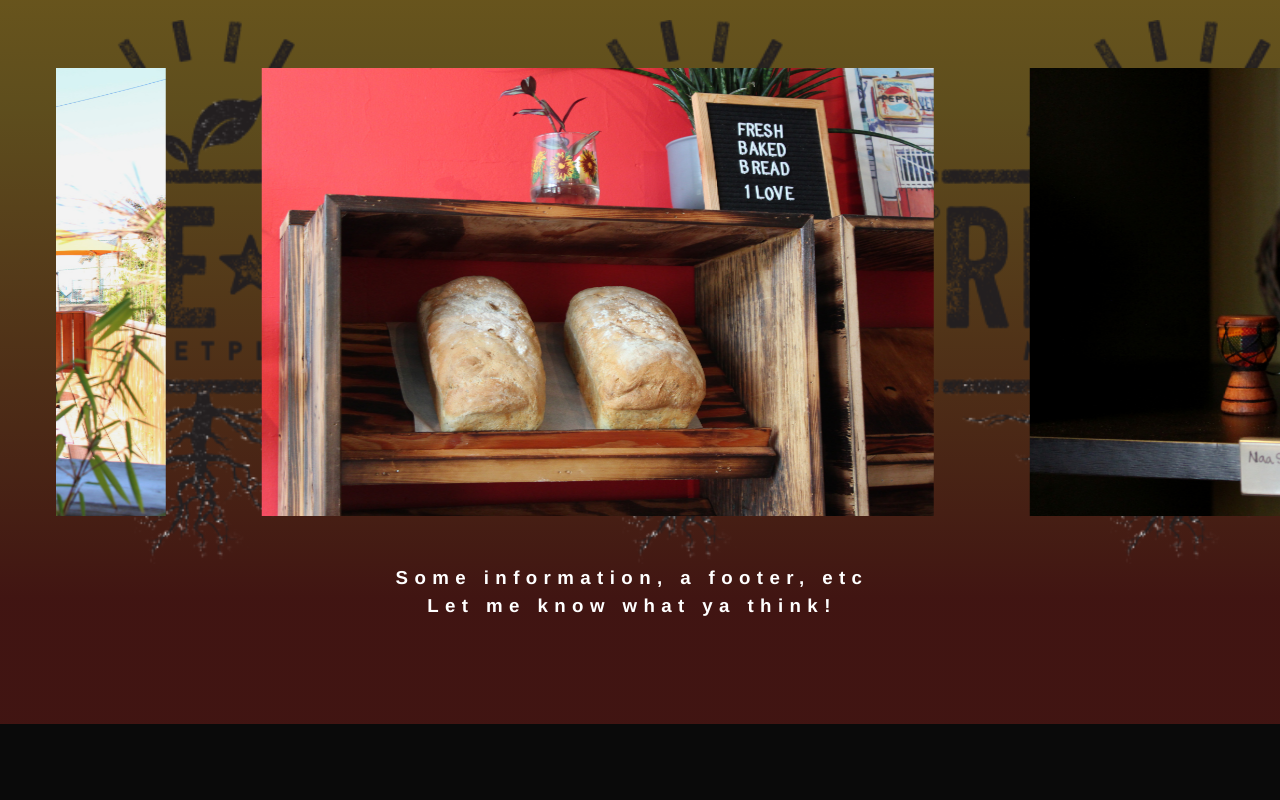
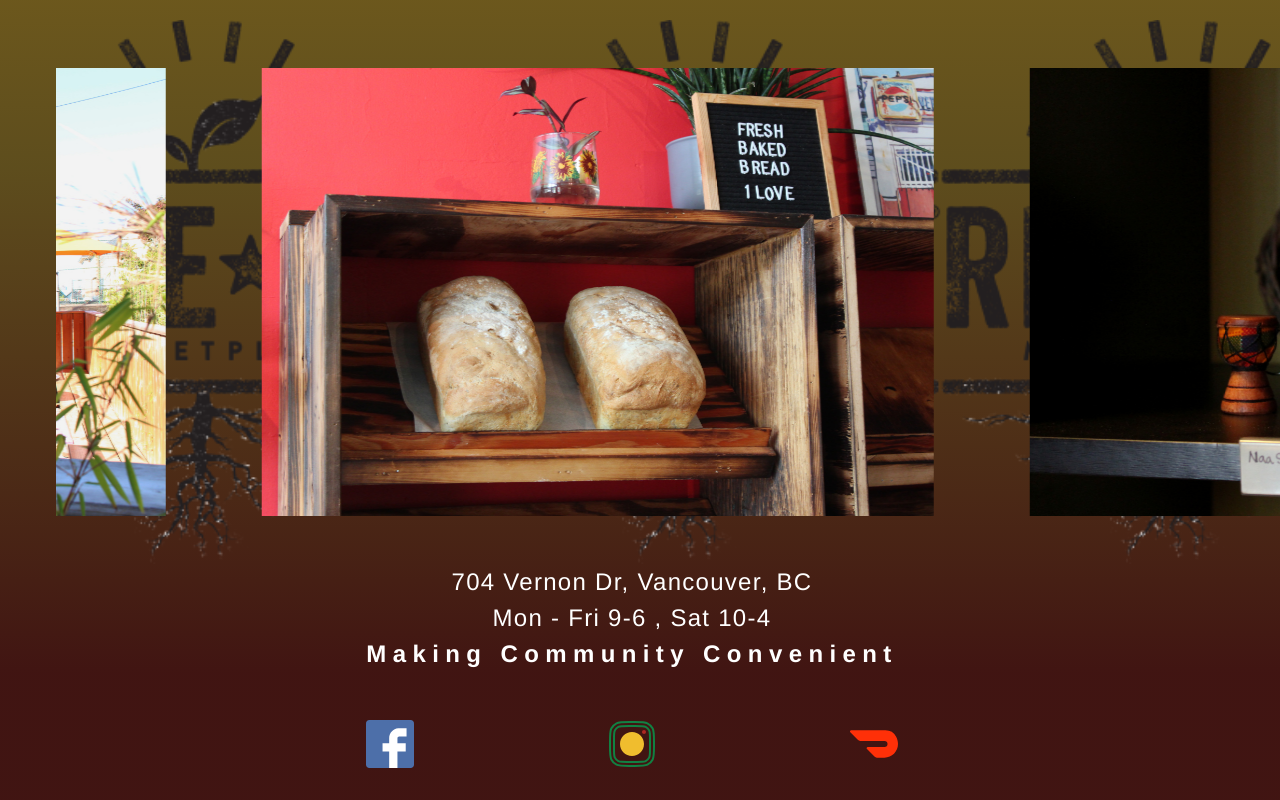
Before and after one commit to ntkunz/riseup, a React (Vite) app: page / in a window 1280 px wide. Shown: the part 1730-2530 px from the top of the page. Before the commit the page ends 2454 px from the top, so only its background shows below. Built offline with nearby package versions, Linux system fonts and the light colour scheme; a web font is replaced by a local one.

Commit message:
Add social svg components

```diff
--- /dev/null
+++ b/src/components/Icons/DoordashIcon.jsx
@@ -0,0 +1,14 @@
+export default function DoordashIcon() {
+   return (
+      <svg
+         className="social-icon"
+         fill="#ff3008"
+         width="10rem"
+         height="10rem"
+         viewBox="0 0 24 24"
+         role="img"
+         xmlns="http://www.w3.org/2000/svg">
+         <path d="M23.071 8.409a6.09 6.09 0 0 0-5.396-3.228H.584A.589.589 0 0 0 .17 6.184L3.894 9.93a1.752 1.752 0 0 0 1.242.516h12.049a1.554 1.554 0 1 1 .031 3.108H8.91a.589.589 0 0 0-.415 1.003l3.725 3.747a1.75 1.75 0 0 0 1.242.516h3.757c4.887 0 8.584-5.225 5.852-10.413" />
+      </svg>
+   )
+}
--- /dev/null
+++ b/src/components/Icons/FacebookIcon.jsx
@@ -0,0 +1,21 @@
+export default function FacebookIcon() {
+   return (
+      <svg
+         className="social-icon"
+         height="10rem"
+         width="10rem"
+         xmlns="http://www.w3.org/2000/svg"
+         viewBox="0 0 512 512"
+      >
+         <path style={{ fill: '#4D6FA9' }} d="M476.69,512H35.31C15.89,512,0,496.11,0,476.69V35.31C0,15.89,15.89,0,35.31,0H476.69
+	C496.11,0,512,15.89,512,35.31V476.69C512,496.11,496.11,512,476.69,512"/>
+         <path style={{ fill: '#FFFFFF' }} d="M432.552,88.276v88.276h-79.448c-9.71,0-17.655,7.945-17.655,17.655v52.966h88.276v88.276h-88.276
+	V512h-88.276V335.448h-70.621v-88.276h70.621v-52.966c0-55.614,42.372-101.517,97.103-105.931H432.552z"/>
+      </svg>
+   )
+}
+
+// <path style="fill:#4D6FA9;" d="M476.69,512H35.31C15.89,512,0,496.11,0,476.69V35.31C0,15.89,15.89,0,35.31,0H476.69
+// 	C496.11,0,512,15.89,512,35.31V476.69C512,496.11,496.11,512,476.69,512"/>
+//          <path style="fill:#FFFFFF;" d="M432.552,88.276v88.276h-79.448c-9.71,0-17.655,7.945-17.655,17.655v52.966h88.276v88.276h-88.276
+// 	V512h-88.276V335.448h-70.621v-88.276h70.621v-52.966c0-55.614,42.372-101.517,97.103-105.931H432.552z"/>
--- /dev/null
+++ b/src/components/Icons/InstagramIcon.jsx
@@ -0,0 +1,15 @@
+export default function InstagramIcon() {
+   return (
+      <svg
+         className="social-icon"
+         width="10rem"
+         height="10rem"
+         viewBox="0 0 24 24"
+         fill="#none"
+         xmlns="http://www.w3.org/2000/svg">
+         <path style={{ fill: '#f0bd2e' }} d="M12 18C15.3137 18 18 15.3137 18 12C18 8.68629 15.3137 6 12 6C8.68629 6 6 8.68629 6 12C6 15.3137 8.68629 18 12 18ZM12 16C14.2091 16 16 14.2091 16 12C16 9.79086 14.2091 8 12 8C9.79086 8 8 9.79086 8 12C8 14.2091 9.79086 16 12 16Z" />
+         <path style={{ fill: '#ad2922' }} d="M18 5C17.4477 5 17 5.44772 17 6C17 6.55228 17.4477 7 18 7C18.5523 7 19 6.55228 19 6C19 5.44772 18.5523 5 18 5Z" />
+         <path style={{ fill: 'none', stroke: '#118142', strokeMiterlimit: 10 }} d="M1.65396 4.27606C1 5.55953 1 7.23969 1 10.6V13.4C1 16.7603 1 18.4405 1.65396 19.7239C2.2292 20.8529 3.14708 21.7708 4.27606 22.346C5.55953 23 7.23969 23 10.6 23H13.4C16.7603 23 18.4405 23 19.7239 22.346C20.8529 21.7708 21.7708 20.8529 22.346 19.7239C23 18.4405 23 16.7603 23 13.4V10.6C23 7.23969 23 5.55953 22.346 4.27606C21.7708 3.14708 20.8529 2.2292 19.7239 1.65396C18.4405 1 16.7603 1 13.4 1H10.6C7.23969 1 5.55953 1 4.27606 1.65396C3.14708 2.2292 2.2292 3.14708 1.65396 4.27606ZM13.4 3H10.6C8.88684 3 7.72225 3.00156 6.82208 3.0751C5.94524 3.14674 5.49684 3.27659 5.18404 3.43597C4.43139 3.81947 3.81947 4.43139 3.43597 5.18404C3.27659 5.49684 3.14674 5.94524 3.0751 6.82208C3.00156 7.72225 3 8.88684 3 10.6V13.4C3 15.1132 3.00156 16.2777 3.0751 17.1779C3.14674 18.0548 3.27659 18.5032 3.43597 18.816C3.81947 19.5686 4.43139 20.1805 5.18404 20.564C5.49684 20.7234 5.94524 20.8533 6.82208 20.9249C7.72225 20.9984 8.88684 21 10.6 21H13.4C15.1132 21 16.2777 20.9984 17.1779 20.9249C18.0548 20.8533 18.5032 20.7234 18.816 20.564C19.5686 20.1805 20.1805 19.5686 20.564 18.816C20.7234 18.5032 20.8533 18.0548 20.9249 17.1779C20.9984 16.2777 21 15.1132 21 13.4V10.6C21 8.88684 20.9984 7.72225 20.9249 6.82208C20.8533 5.94524 20.7234 5.49684 20.564 5.18404C20.1805 4.43139 19.5686 3.81947 18.816 3.43597C18.5032 3.27659 18.0548 3.14674 17.1779 3.0751C16.2777 3.00156 15.1132 3 13.4 3Z" />
+      </svg>
+   )
+}
--- a/src/pages/Home/Home.jsx
+++ b/src/pages/Home/Home.jsx
@@ -1,5 +1,8 @@
 import "./Home.scss";
 import { useState } from "react";
+import DoordashIcon from "../../components/Icons/DoordashIcon"
+import FacebookIcon from "../../components/Icons/FacebookIcon"
+import InstagramIcon from "../../components/Icons/InstagramIcon"
 import logoColor from '/logos/riseup-logo-color.png';
 import logoMonochrome from '/logos/riseup-logo-monochrome.png';
 // import recordPlayer from '/logos/record-player.svg';
@@ -235,8 +238,26 @@
 
             {/* // ============== FOOTER ================= */}
             <div className="footer">
-               <h3 className="footer__title">Some information, a footer, etc</h3>
-               <h3 className="footer__title">Let me know what ya think!</h3>
+
+               <div className="footer__store-details">
+                  <p className="footer__details">704 Vernon Dr, Vancouver, BC</p>
+                  <p className="footer__details">Mon - Fri 9-6 , Sat 10-4</p>
+               </div>
+
+               <h3 className="footer__details">Making Community Convenient</h3>
+
+               <div className="footer__social-container">
+                  <a className="footer__social-link" target="_blank" rel="noreferrer" href="https://www.facebook.com/riseupmarketplace/">
+                     <FacebookIcon />
+                  </a>
+                  <a className="footer__social-link" target="_blank" rel="noreferrer" href="https://www.instagram.com/riseupmarketplace/?hl=en">
+                     <InstagramIcon />
+                  </a>
+                  <a className="footer__social-link" target="_blank" rel="noreferrer" href="https://www.doordash.com/en-CA/store/rise-up-marketplace-vancouver-22918403/">
+                     <DoordashIcon />
+                  </a>
+               </div>
+
             </div>
 
 
--- a/src/pages/Home/Home.scss
+++ b/src/pages/Home/Home.scss
@@ -342,8 +342,35 @@
 
 // ================ FOOTER ===============
 .footer {
-  height: 10rem;
   color: white;
+  margin: 0 auto;
+
+  &__details {
+    font-size: clamp(1rem, 3vw, 1.5rem);
+  }
+
+  &__social {
+    &-container {
+      display: flex;
+      justify-content: space-between;
+      padding: 3rem 0;
+    }
+
+    &-link {
+      height: 2rem;
+      transition: transform ease-in-out 0.125s;
+
+      &:hover {
+        transform: scale(1.1);
+        cursor: pointer;
+      }
+    }
+  }
+}
+
+.social-icon {
+  height: 3rem;
+  width: fit-content;
 }
 
 // ================ RADIO PLAYER ===============
```
